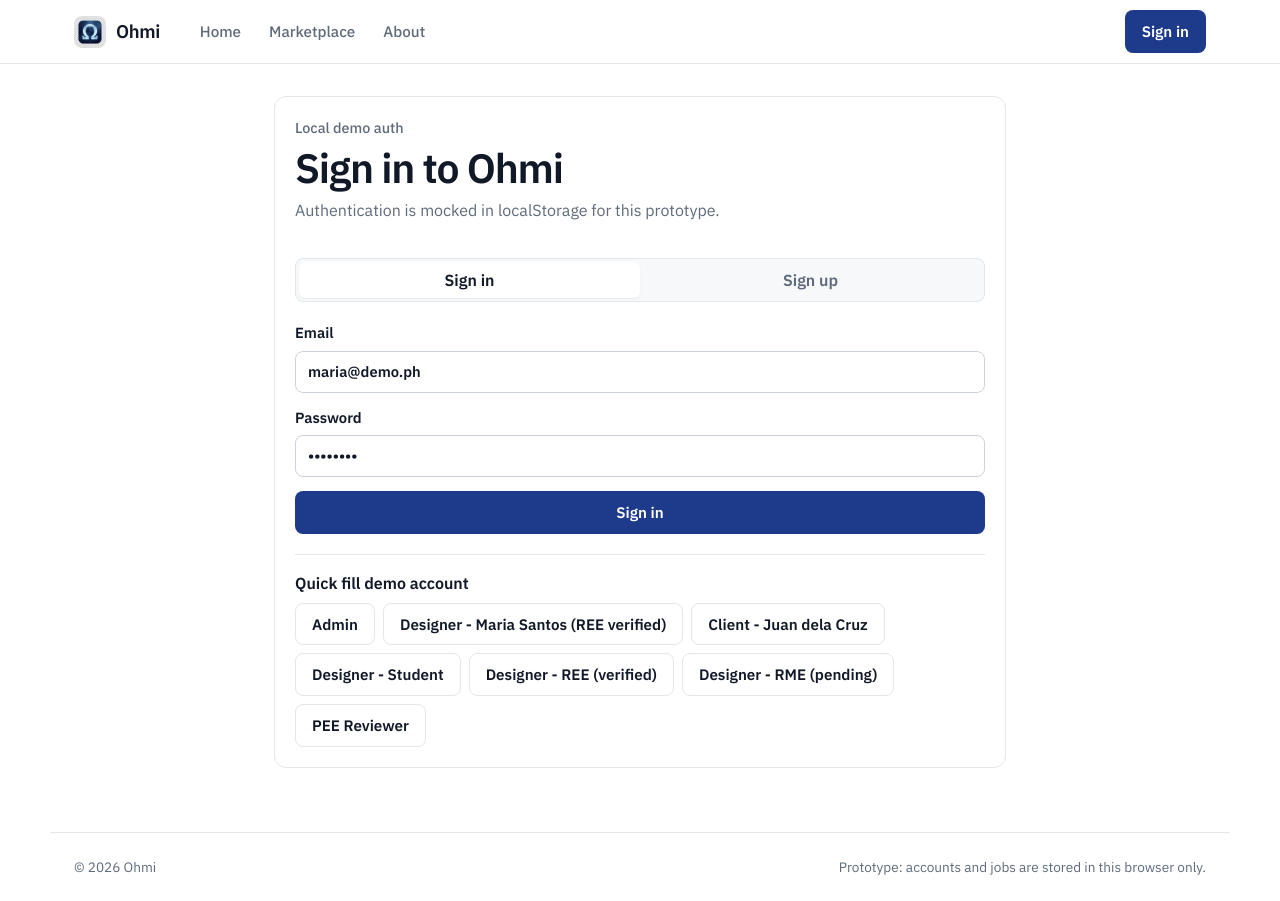
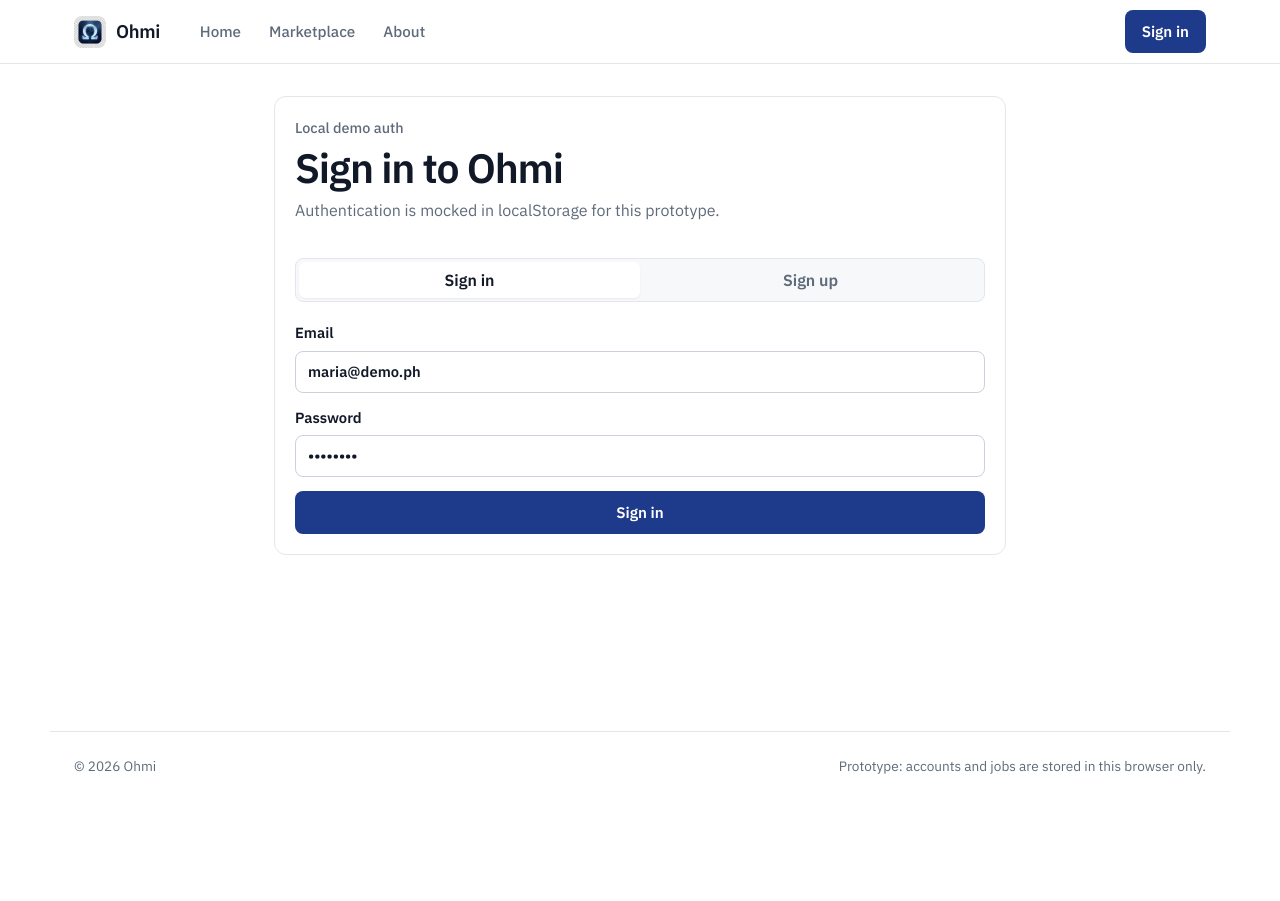
Before and after one commit to Sel1207/Ohmi, a React (Vite) app: page /login in a window 1280 px wide. After the commit the page ends 800 px from the top, so only its background shows below. Built offline with nearby package versions, Linux system fonts and the light colour scheme.

Commit message:
feat: yes

```diff
--- a/src/pages/Login.tsx
+++ b/src/pages/Login.tsx
@@ -1,7 +1,7 @@
 import { useMemo, useState } from 'react';
 import type { FormEvent } from 'react';
 import { useLocation, useNavigate } from 'react-router-dom';
-import { DEMO_ACCOUNTS, DEMO_PASSWORD } from '../constants/demo';
+import { DEMO_PASSWORD } from '../constants/demo';
 import { TIER_ORDER } from '../constants/tiers';
 import { useAuth } from '../hooks/useAuth';
 import type { SignupInput, SignupRole } from '../services/auth';
@@ -55,13 +55,6 @@ export function Login() {
     } catch (err) {
       setFormError(errorMessage(err));
     }
-  };
-
-  const pickDemo = (demoEmail: string) => {
-    setMode('login');
-    setEmail(demoEmail);
-    setPassword(DEMO_PASSWORD);
-    setFormError(null);
   };
 
   return (
@@ -172,14 +165,6 @@ export function Login() {
           </button>
         </form>
 
-        <div className="demo-list">
-          <strong>Quick fill demo account</strong>
-          {DEMO_ACCOUNTS.map((account) => (
-            <button className="btn btn-ghost" type="button" key={account.email} onClick={() => pickDemo(account.email)}>
-              {account.label}
-            </button>
-          ))}
-        </div>
       </section>
     </main>
   );
```
